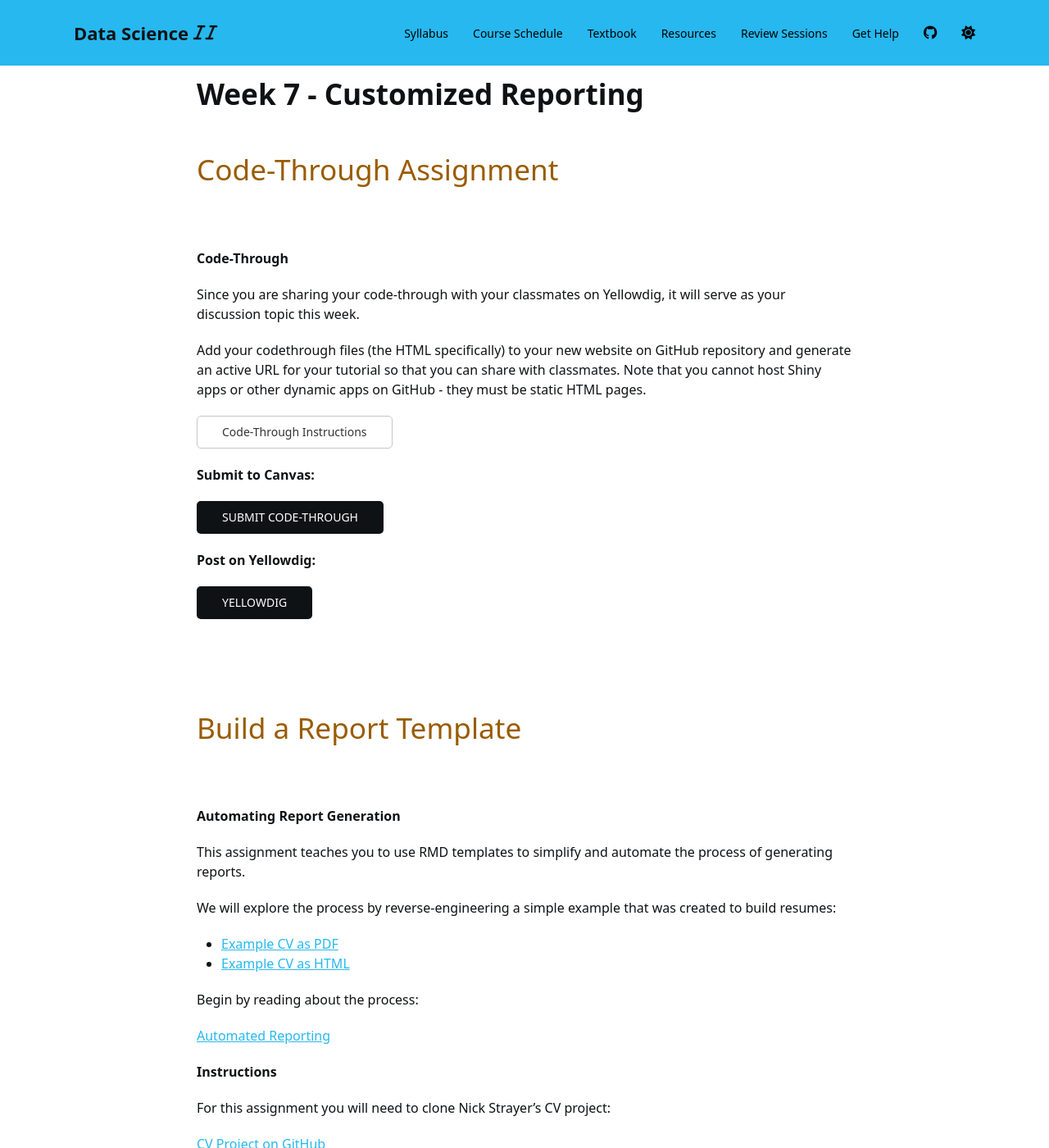
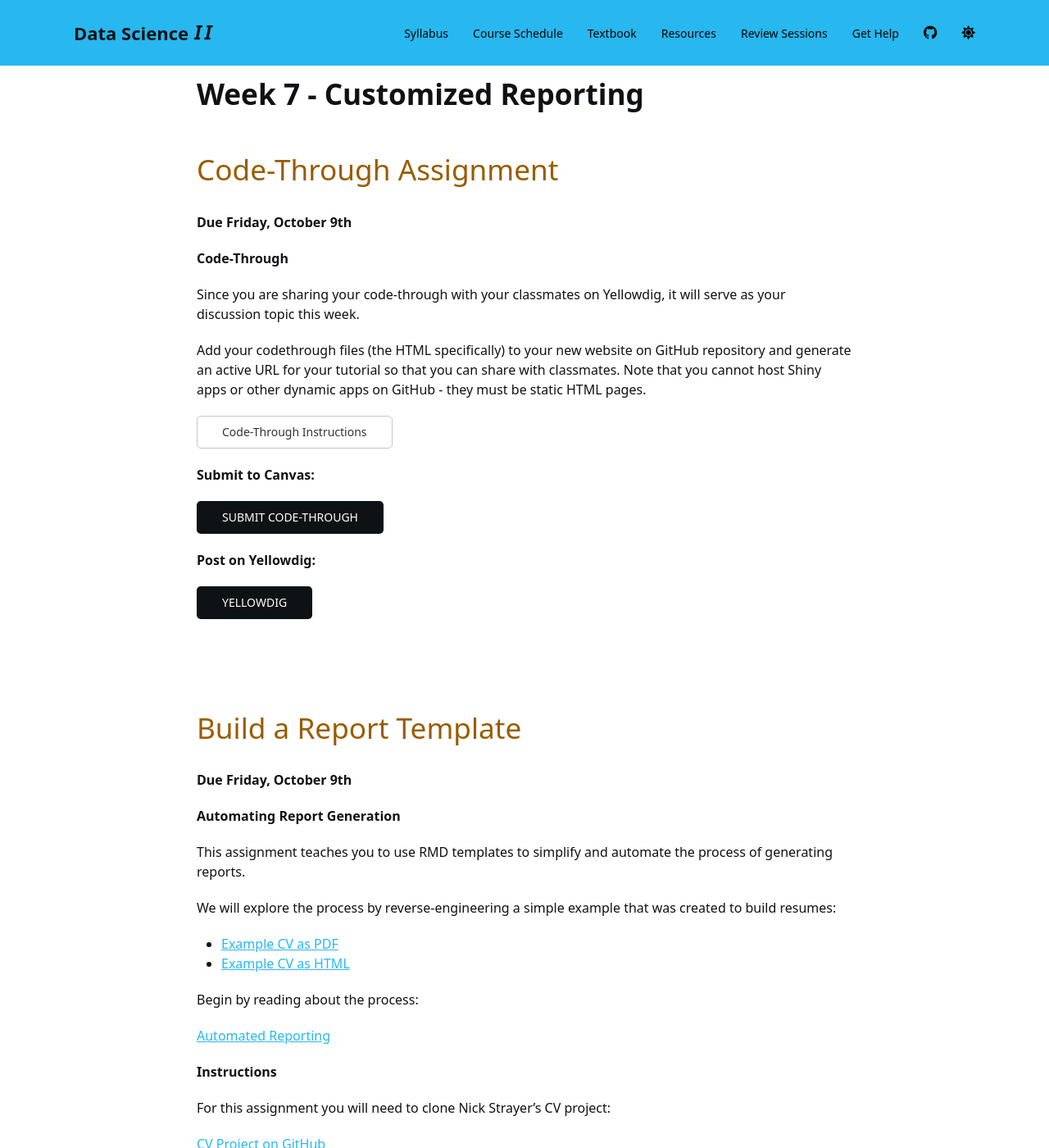
Before and after one commit to DS4PS/cpp-527-fall-2020, a Jekyll site: the page built from schedule.md, in a window 1280 px wide and 1400 px high, scrolled down 40896 px. Shown: the whole window at 82% size. Built offline with Jekyll 4.4.1, drawn with Linux system fonts in a browser that asks for light colours; nearby versions of some CDN libraries; a script bundle is joined from its source files by our own code; library files that are not in the unit come from our copies; a style sheet for code colours, icons or effects is not loaded.

Commit message:
Update schedule.md

```diff
--- a/schedule.md
+++ b/schedule.md
@@ -28,6 +28,8 @@ labs:
 
 projects:
   r-package:  'Saturday, September 19th'
+  report-template:  'Friday, October 9th'
+  code-through:  'Friday, October 9th'
 
 
 ---
@@ -925,6 +927,7 @@ Note that the length of addresses can change, so you will need to use regular ex
 # PROJECT: Build Your Own R Package
 
 **Due {{page.projects.r-package}}**
+
 
 <br>
 
@@ -1764,7 +1767,9 @@ Which pattern would you use to match all state names with a W, no matter if the
 
 ## Code-Through Assignment
 
-<br>
+**Due {{page.projects.code-through}}**
+
+
 
 **Code-Through**
 
@@ -1792,7 +1797,7 @@ Add your codethrough files (the HTML specifically) to your new website on GitHub
 
 ## Build a Report Template
 
-<br>
+**Due {{page.projects.report-template}}**
 
 **Automating Report Generation**
 
```
